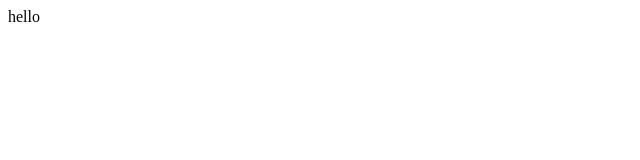
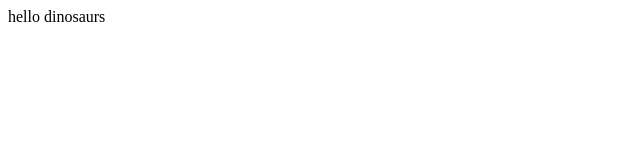
Before and after one commit to ashleydusek5/test, a plain HTML site: page index.html in a window 1280 px wide. Shown: the full height of the page, 0-640 px from the left. Drawn offline with Linux system fonts and the light colour scheme.

Commit message:
added dines

```diff
--- a/index.html
+++ b/index.html
@@ -4,7 +4,7 @@
     <title>Hello</title>
 </head>
 <body>
-  hello
+  hello dinosaurs
 
 
 </body>
```
